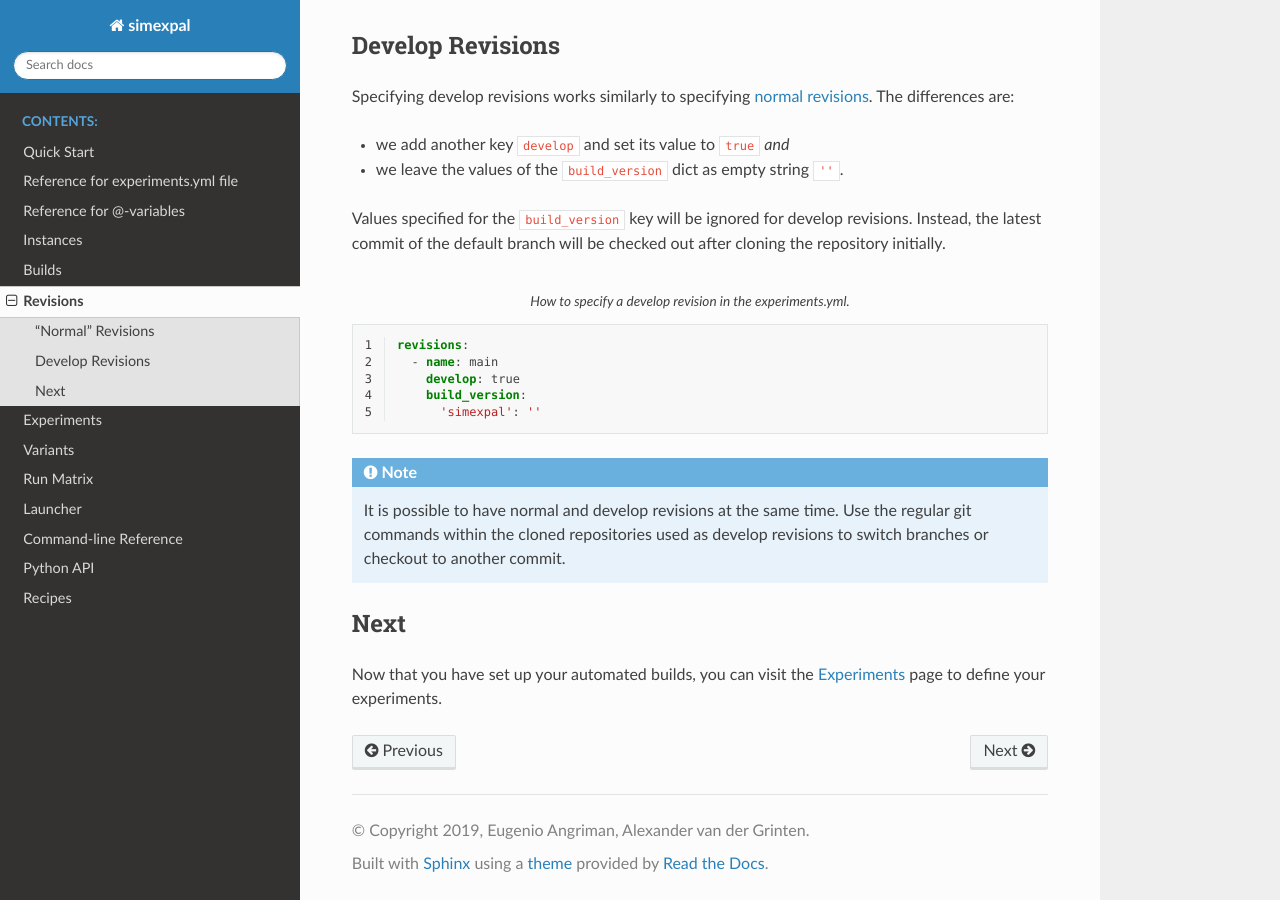
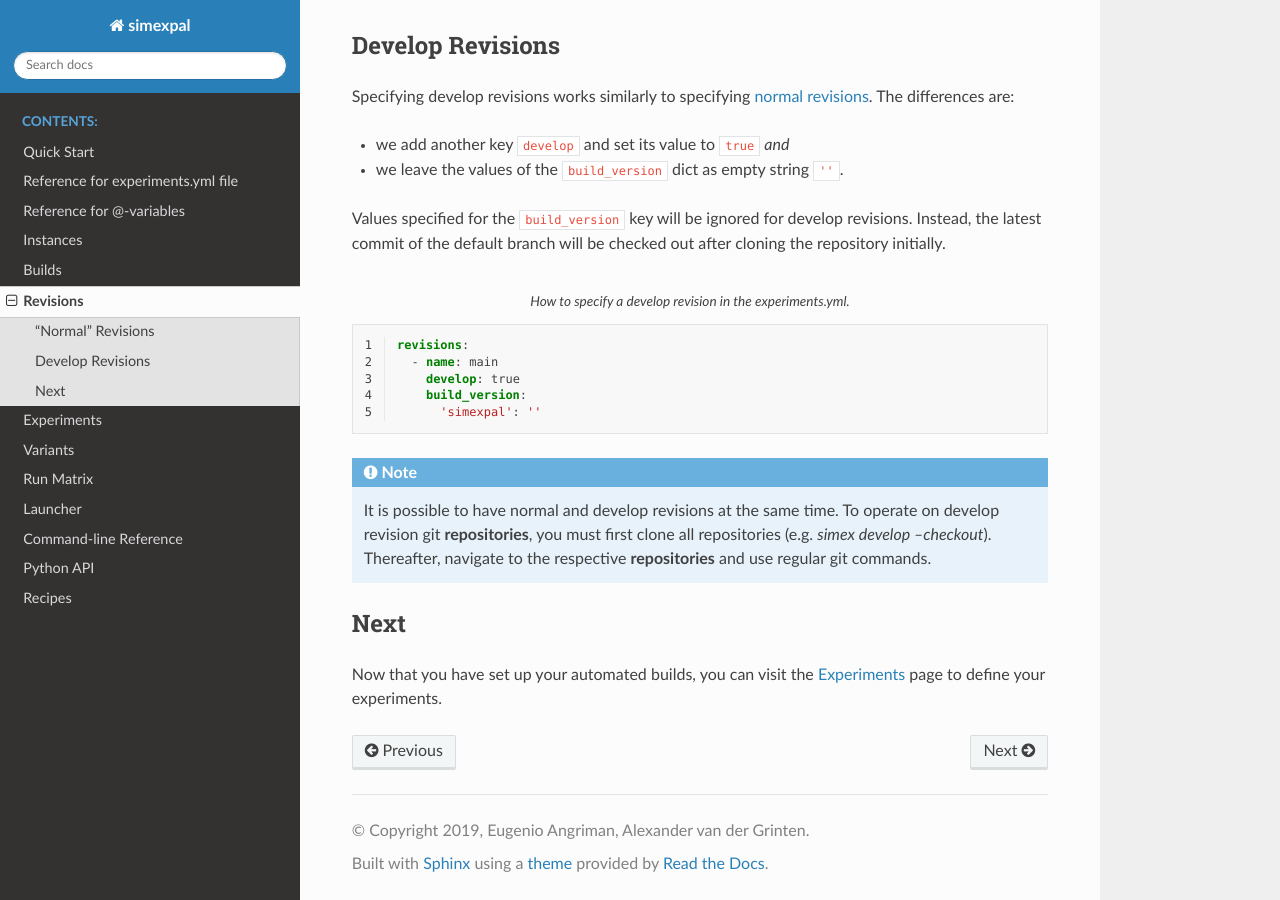
Before and after one commit to hu-macsy/simexpal, a Sphinx documentation site: the page built from docs/revisions.rst, in a window 1280 px wide and 900 px high, scrolled down 1173 px. Built offline with Sphinx 7.4.7 and the Read the Docs theme 2.0.0, drawn with Linux system fonts in a browser that asks for light colours.

Commit message:
Rephrase note on develop revision git operations.

```diff
--- a/docs/revisions.rst
+++ b/docs/revisions.rst
@@ -77,8 +77,9 @@
 
 .. note::
    It is possible to have normal and develop revisions at the same time.
-   Use the regular git commands within the cloned repositories used as
-   develop revisions to switch branches or checkout to another commit.
+   To operate on develop revision git **repositories**, you must first
+   clone all repositories (e.g. `simex develop --checkout`). Thereafter,
+   navigate to the respective **repositories** and use regular git commands.
 
 Next
 ----
```
